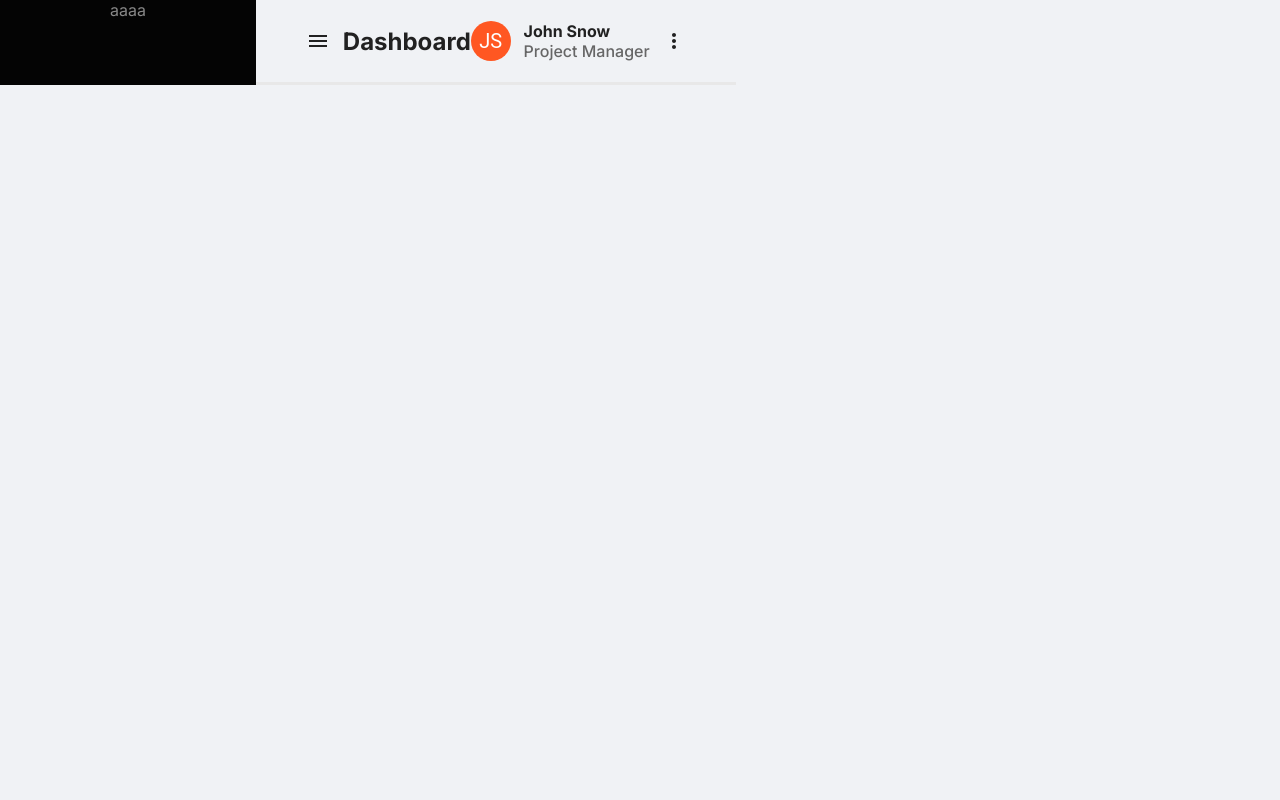
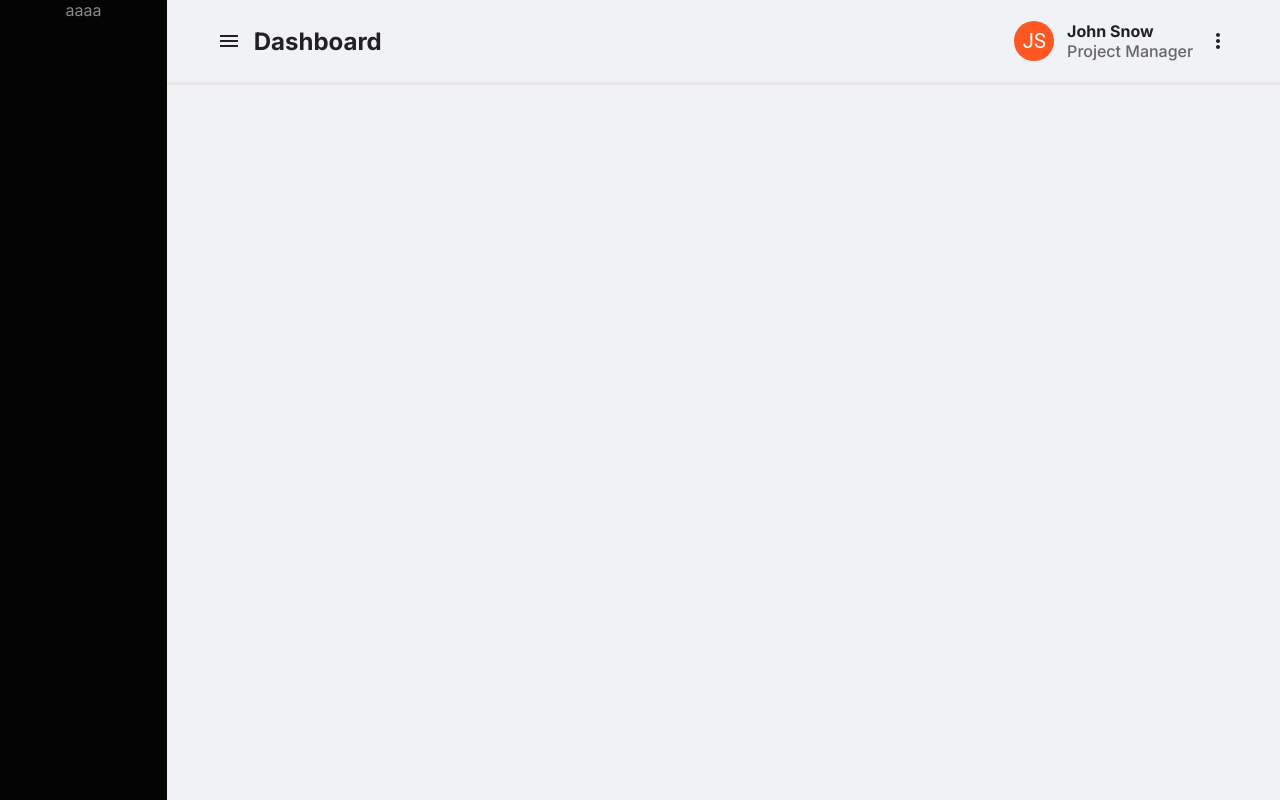
Before and after one commit to jzielinski47/react-user-dashboard-old, a React (Create React App) app: page / in a window 1280 px wide. Built offline with nearby package versions, Linux system fonts and the light colour scheme.

Commit message:
components-update

```diff
--- a/src/App.css
+++ b/src/App.css
@@ -36,3 +36,8 @@ body {
     display: flex;
     justify-content: flex-start;
 }
+
+.main-display {
+    width: 100%;
+    height: 100%;
+}
--- a/src/components/Sidebar.css
+++ b/src/components/Sidebar.css
@@ -20,7 +20,8 @@
 .sidebar {
     display: flex;
     justify-content: center;
-    width: 20%;
+    width: 15%;
+    height: 100vh;
 
     color: var(--white87);
     background: var(--background-black);
```
